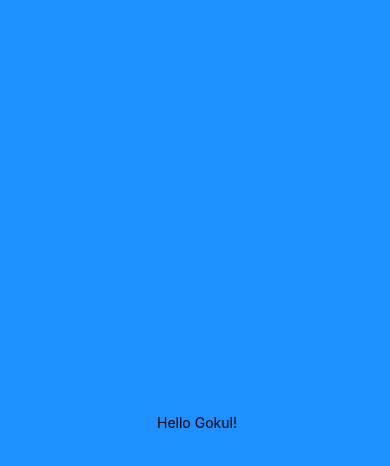
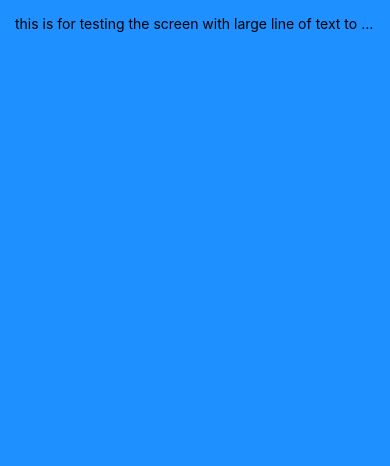
Before and after one commit to gkinfotech/GK_RN_2021, a React Native app: screen / in a window 390 px wide. Shown: the top 466 px of the page. Built offline with nearby package versions, Linux system fonts and the light colour scheme.

Commit message:
Initial commit for RN_Fundamentals

```diff
--- a/App.js
+++ b/App.js
@@ -1,11 +1,17 @@
 import React from 'react';
-import {View, Text, StyleSheet} from 'react-native';
+import {View, Text, StyleSheet, SafeAreaView} from 'react-native';
 
+
+/**
+ *1. Text=> SafeAreaView - we implemented SafeArea view to prevent the overlap text in top border
+ *2. Text=> NumberofLines - we added the NumberofLines props to display the long text in single remaining text is hidden
+ *3. Images=>
+ */
 export default function App() {
   return (
-    <View style={styles.container}>
-      <Text> Hello Gokul!</Text>
-    </View>
+    <SafeAreaView style={styles.container}>
+      <Text numberOfLines={1} style={styles.testStyle}> this is for testing the screen with large line of text to eanble it we need to add the number of lines props to enable to single line</Text>
+    </SafeAreaView>
   );
 }
 
@@ -13,7 +19,10 @@ const styles = StyleSheet.create({
   container:{
     flex: 1,
     backgroundColor: 'dodgerblue',
-    alignItems:'center',
-    justifyContent: 'center'
+  },
+  testStyle:{
+    fontSize:14,
+    padding:5,
+    margin:10
   }
 });
```
